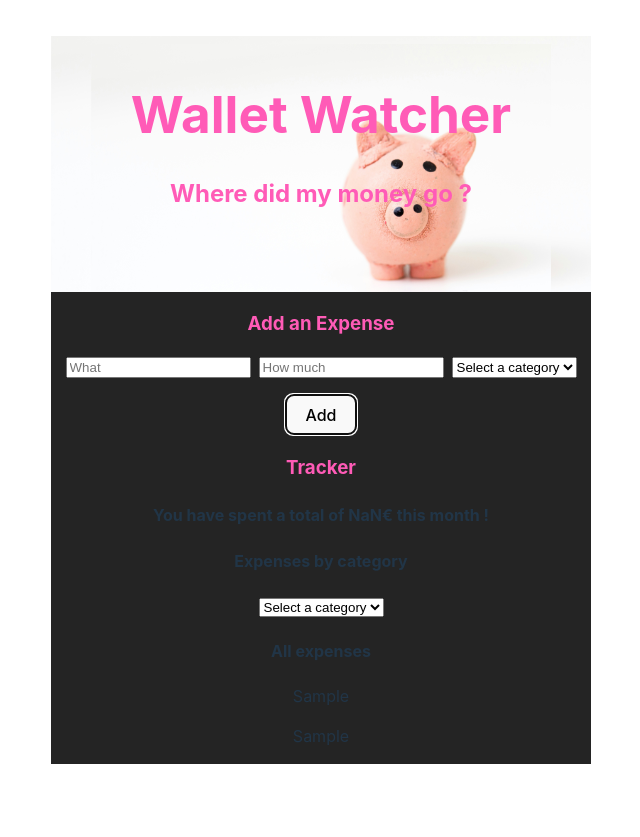
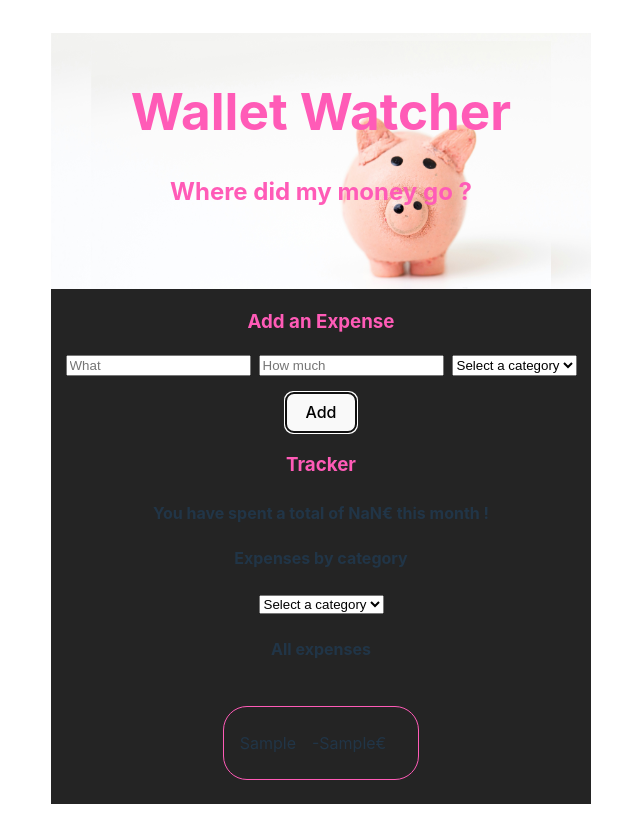
Before and after one commit to voidermalie/walletwatch, a React (Vite) app: page / in a window 1280 px wide. Both pictures are taken after typing "Sample", "Sample" into the empty fields and a click on the button "Add". Shown: the whole page, without its empty margins (319-959 px from the left). Before the commit the page ends 800 px from the top, so only its background shows below. Built offline with nearby package versions, Linux system fonts and the light colour scheme.

Commit message:
style improve

```diff
--- a/src/component/Expense/Expense.css
+++ b/src/component/Expense/Expense.css
@@ -0,0 +1,7 @@
+.expense {
+    display: flex;
+    border: 1px solid #ff5bb7;
+    gap: 16px;
+    padding: 8px 16px;
+    border-radius: 24px;
+}
--- a/src/component/Expense/Expense.jsx
+++ b/src/component/Expense/Expense.jsx
@@ -4,10 +4,10 @@ import { useFormContext } from '../../context/formContext';
 const Expense = ({ name, amount, category }) => {
   const { state } = useFormContext();
   return (
-    <article>
-      <p>{name}</p>
-      <p>{amount}</p>
-      <p>{category}</p>
+    <article className='expense'>
+        <p>{name}</p>
+        <p>-{amount}€</p>
+        <p>{category}</p>
     </article>
   );
 };
--- a/src/component/ExpenseList/ExpenseList.css
+++ b/src/component/ExpenseList/ExpenseList.css
@@ -0,0 +1,5 @@
+.expense-list {
+    padding: 24px;
+    display: flex;
+    justify-content: center;
+}
--- a/src/component/ExpenseList/ExpenseList.jsx
+++ b/src/component/ExpenseList/ExpenseList.jsx
@@ -6,7 +6,7 @@ const ExpenseList = () => {
     const { state } = useFormContext();
 
     return (
-        <div>
+        <div className='expense-list'>
             {state.expenses.map((expense, id) => (
                 <Expense
                     key={id}
```
